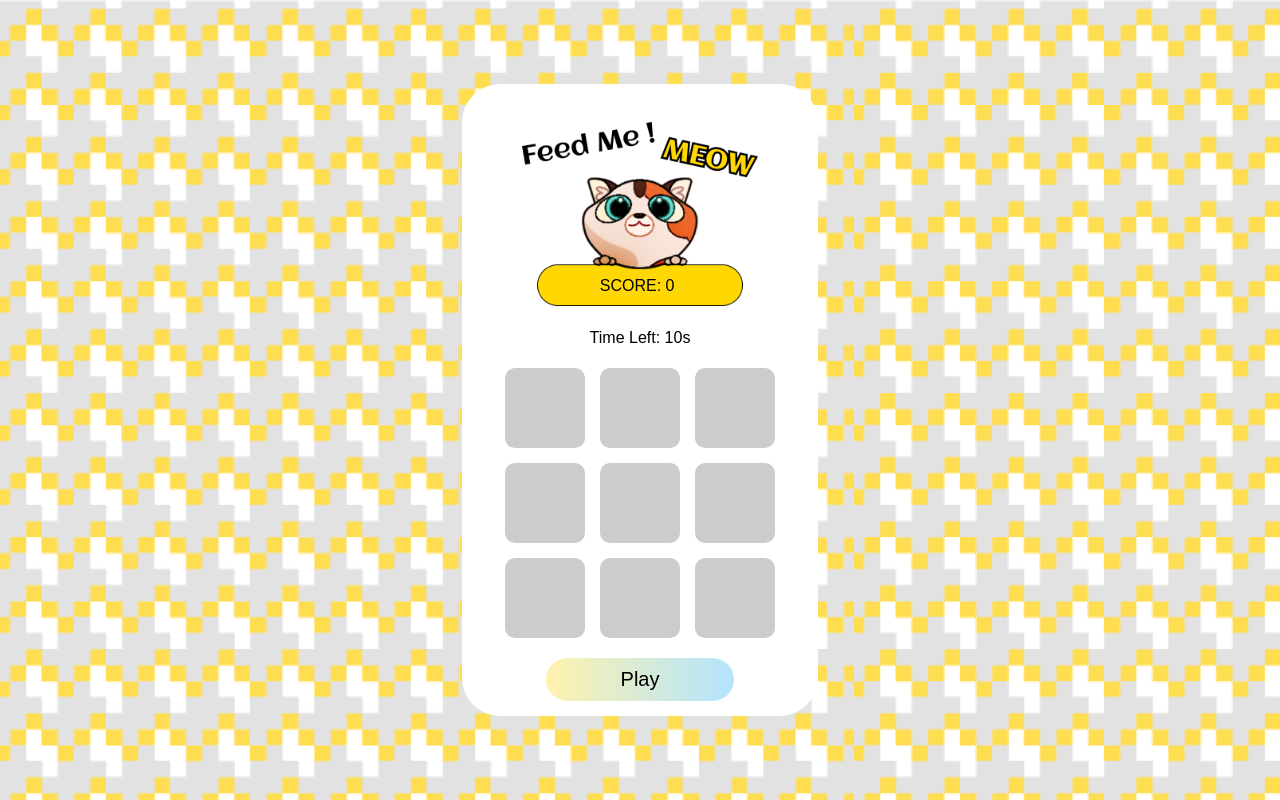
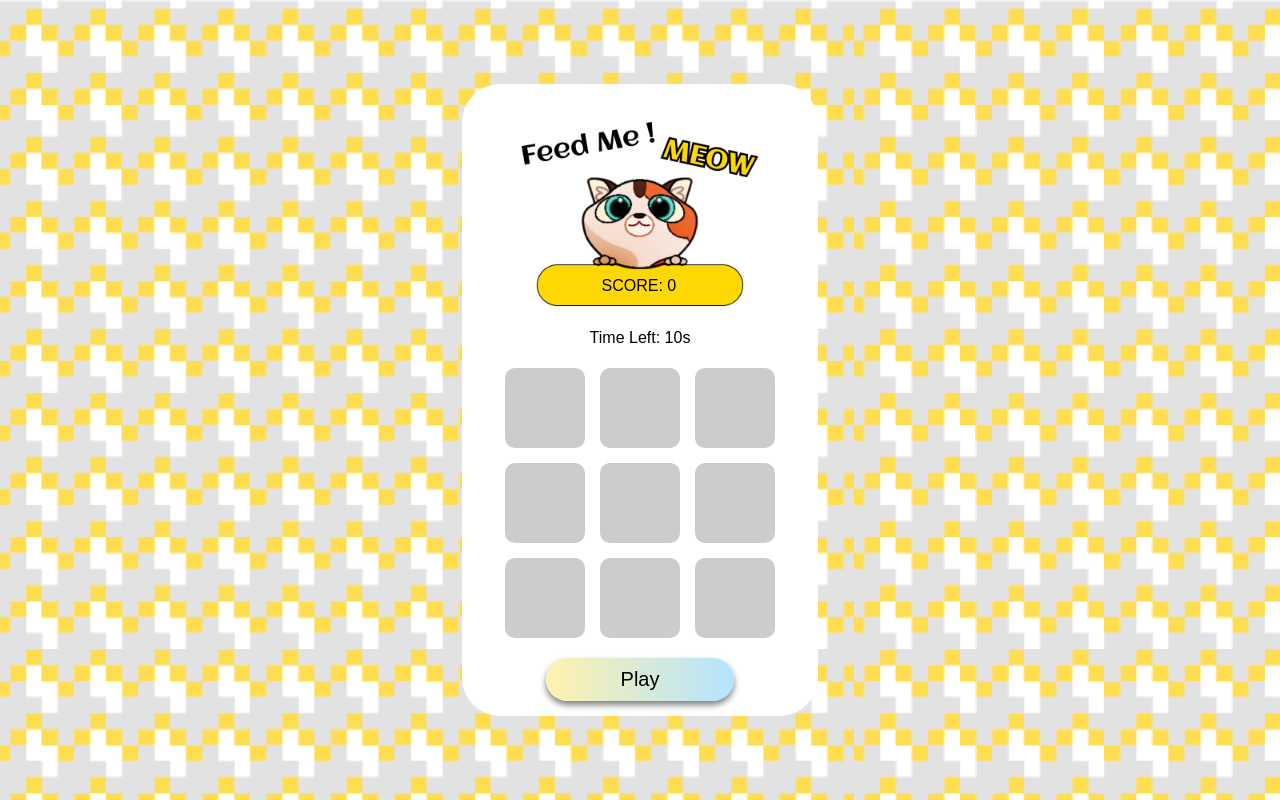
Before and after one commit to osmanthustonx/mole-game, a website built with Vite: page game.html in a window 1280 px wide. Built offline with nearby package versions, Linux system fonts and the light colour scheme; a web font is replaced by a local one; what @wagmi/core, @web3modal/wagmi would draw is missing.

Commit message:
feat: add shadow

```diff
--- a/main.js
+++ b/main.js
@@ -116,6 +116,6 @@ function clickClick(e) {
 
 moles.forEach((mole) => mole.addEventListener("click", clickClick));
 
-playBtn.addEventListener("click", () => {
+playBtn.addEventListener("mouseup", () => {
   startGame();
 });
--- a/style.css
+++ b/style.css
@@ -90,6 +90,13 @@ p {
   border-radius: 28px;
   font-size: 20px;
   text-align: center;
+  box-shadow: 0 4px 6px rgba(0, 0, 0, 0.5);
+  transition: box-shadow 0.3s, transform 0.3s;
+}
+
+.play-btn:active {
+  box-shadow: 0 2px 4px rgba(0, 0, 0, 0.4);
+  transform: translateY(2px);
 }
 
 .face-score {
@@ -102,7 +109,7 @@ p {
 .score-container {
   position: absolute;
   bottom: 15%;
-  left: 33%;
+  left: 37%;
   z-index: 2;
 }
 
@@ -110,7 +117,8 @@ p {
   position: relative;
   z-index: 1;
   width: 100%;
-  height: 80%;
+  height: 100%;
+  scale: 0.8;
   object-fit: cover;
 }
 
```
